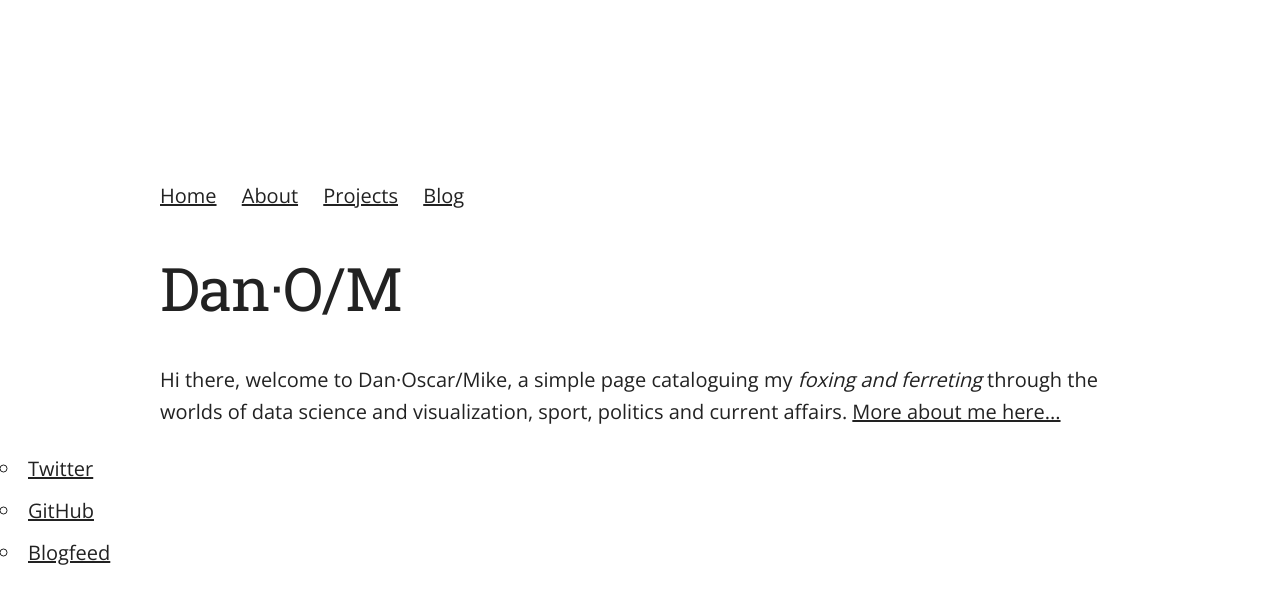
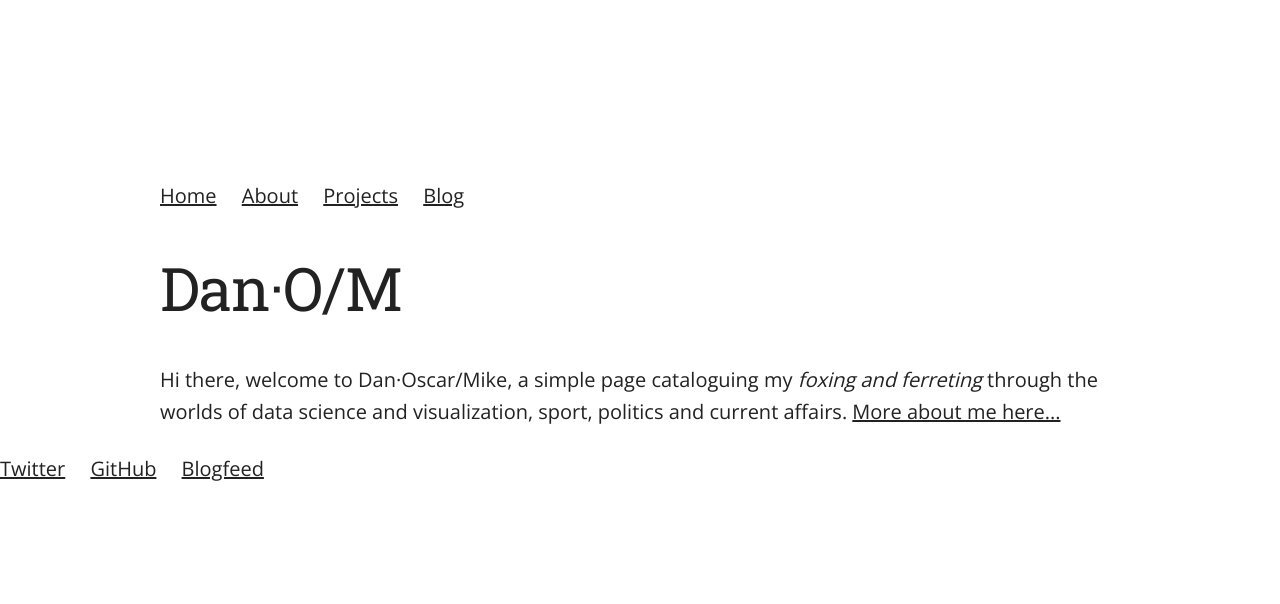
Before and after one commit to danoscarmike/danoscarmike.github.io, a Jekyll site: the page built from index.html, in a window 1280 px wide. Shown: the top 604 px of the page. Built offline with Jekyll 4.4.1, drawn with Linux system fonts in a browser that asks for light colours.

Commit message:
footer styling

```diff
--- a/css/main.css
+++ b/css/main.css
@@ -24,12 +24,12 @@ nav ul li {
   /*flow-into: 100%;*/
 }
 
-ul.footer {
+footer ul {
   list-style: none;
   font-weight: normal;
 }
 
-ul.footer li {
+footer ul li {
   display: inline;
   margin-right: 20px;
   /*flow-into: 100%;*/
```
